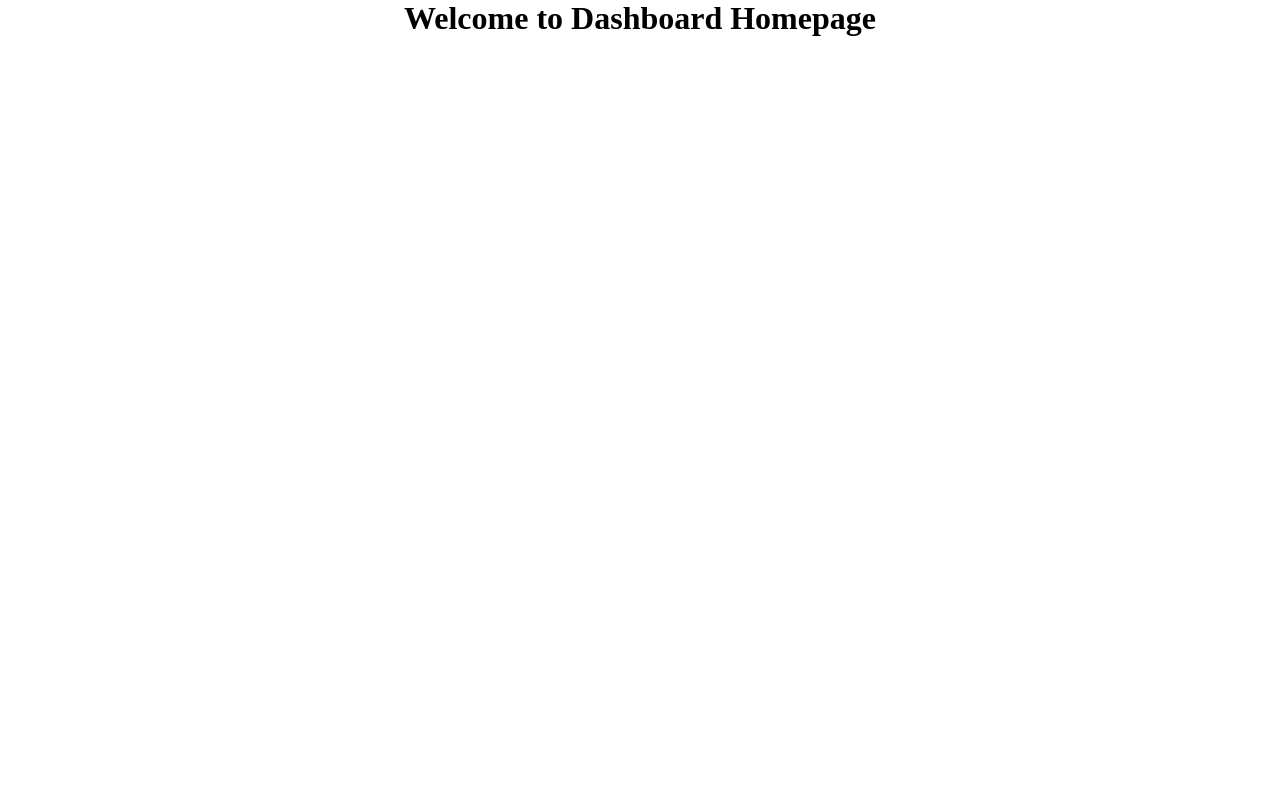
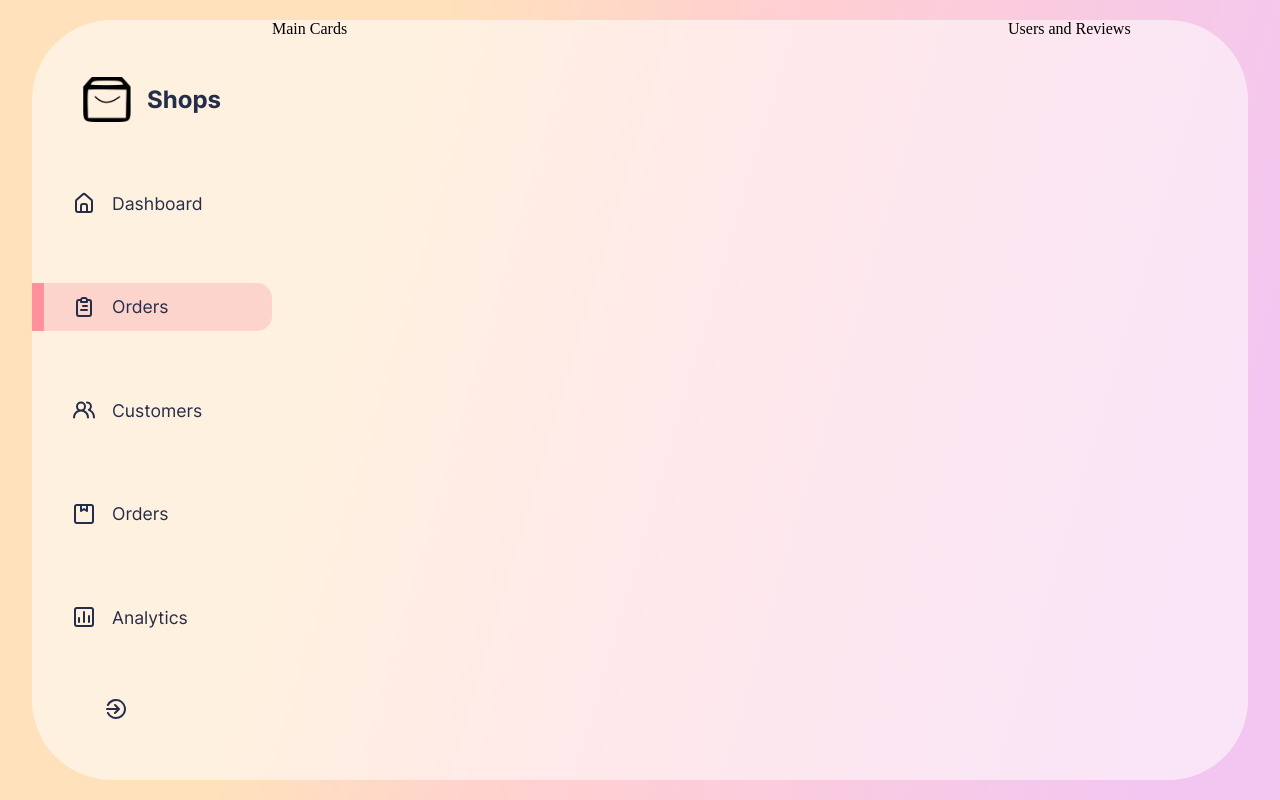
Before and after one commit to pras306/dashboard-app, a React app: page / in a window 1280 px wide. Built offline with nearby package versions, Linux system fonts and the light colour scheme.

Commit message:
Added Sidebar Component, Updated CSS files
The following changes were made:
- Created a new component named Sidebar and imported it into App
- Updated index.css file to import necessary fonts and declare colors at root level.

```diff
--- /dev/null
+++ b/src/components/Sidebar/Sidebar.css
@@ -0,0 +1,62 @@
+.app__sidebar {
+    display: flex;
+    flex-direction: column;
+    justify-content: space-evenly;
+    height: 100%;
+    color: var(--color-black);
+}
+
+.app__sidebar-logo {
+    display: flex;
+    justify-content: center;
+    align-items: center;
+    gap: 1rem;
+}
+
+.app__sidebar-logo img {
+    height: 3rem;
+    width: 3rem;
+    object-fit: contain;
+}
+
+.app__sidebar-logo h4 {
+    font-family: var(--ff-inter-bold);
+    font-size: 1.5em;
+}
+
+.app__sidebar-menu_item {
+    display: flex;
+    justify-content: center;
+    align-items: center;
+    height: 2.5rem;
+    gap: 1rem;
+    padding: 1.5rem 0;
+    padding-left: 2.5rem;
+    transition: all 400ms ease;
+    cursor: pointer;
+}
+
+.app__sidebar-menu_item:hover {
+    transform: scale(1.1);
+}
+
+.app__sidebar-menu_item span {
+    font-family: var(--ff-inter-regular);
+    font-size: 1.1em;
+    flex: 1;
+}
+
+.app__sidebar-footer {
+    padding-left: 4.5rem;
+}
+
+.active {
+    border-top-right-radius: 15px;
+    border-bottom-right-radius: 15px;
+    background: linear-gradient( to right, var(--color-pink) 5%, var(--activeItem) 5%);
+    cursor: default;
+}
+
+.active:hover {
+    transform: none;
+}
--- /dev/null
+++ b/src/components/Sidebar/Sidebar.js
@@ -0,0 +1,32 @@
+import React, { useState } from 'react';
+import { UilSignOutAlt } from '@iconscout/react-unicons';
+
+import './Sidebar.css';
+import logo from '../../assets/images/logo.png';
+
+const Sidebar = ({ menuOptions }) => {
+
+    const [ active, setActive ] = useState(1);
+
+    return (
+        <div className='app__sidebar'>
+            <div className='app__sidebar-logo'>
+                <img src={logo} alt='Logo' />
+                <h4>Shops</h4>
+            </div>
+            {menuOptions?.map((option, idx) => {
+                return (
+                    <div className={`app__sidebar-menu_item ${active === idx ? 'active' : ''}`} key={idx} onClick={() => setActive(idx)} >
+                        <option.icon />
+                        <span>{option.heading}</span>
+                    </div>
+                );
+            })}
+            <div className='app__sidebar-footer'>
+                <UilSignOutAlt />
+            </div>
+        </div>
+    );
+};
+
+export default Sidebar;
--- a/src/containers/App.css
+++ b/src/containers/App.css
@@ -1,3 +1,17 @@
 .app {
-  text-align: center;
+  display: flex;
+  justify-content: center;
+  align-items: center;
+  background: var(--bg-gradient);
+  height: 100vh;
 }
+
+.app__glass {
+  display: grid;
+  grid-template-columns: 15rem auto 15rem;
+  width: 95%;
+  height: 95%;
+  background: var(--color-glass);
+  border-radius: 5rem;
+  /* padding: 2rem; */
+}
--- a/src/containers/App.js
+++ b/src/containers/App.js
@@ -1,11 +1,27 @@
 import React from 'react';
+import { UilEstate, UilClipboardAlt, UilUsersAlt, UilPackage, UilChart } from '@iconscout/react-unicons';
 
 import './App.css';
+import Sidebar from '../components/Sidebar/Sidebar';
 
 const App = () => {
+
+  const menuOptions = [
+    { icon: UilEstate, heading: 'Dashboard' },
+    { icon: UilClipboardAlt, heading: 'Orders' },
+    { icon: UilUsersAlt, heading: 'Customers' },
+    { icon: UilPackage, heading: 'Orders' },
+    { icon: UilChart, heading: 'Analytics' },
+  ]
+
+
   return(
     <div className='app'>
-      <h1>Welcome to Dashboard Homepage</h1>
+      <div className='app__glass'>
+        <Sidebar menuOptions={menuOptions} />
+        <div>Main Cards</div>
+        <div>Users and Reviews</div>
+      </div>
     </div>
   )
 }
--- a/src/index.css
+++ b/src/index.css
@@ -4,3 +4,35 @@
   box-sizing: border-box;
   scroll-behavior: smooth;
 }
+
+@font-face {
+  font-family: 'INTER-REGULAR';
+  src: url('./assets/fonts/Inter/Inter-Regular.ttf') format('truetype');
+}
+
+@font-face {
+  font-family: 'INTER-MEDIUM';
+  src: url('./assets/fonts/Inter/Inter-Medium.ttf') format('truetype');
+}
+
+@font-face {
+  font-family: 'INTER-BOLD';
+  src: url('./assets/fonts/Inter/Inter-Bold.ttf') format('truetype');
+}
+
+:root {
+  --bg-gradient: linear-gradient(106.37deg, #ffe1bc 29.63%, #ffcfd1 51.55%, #f3c6f1 90.85%);
+  --color-yellow: linear-gradient(180deg, #F8D49A -146.42%, #FAD79D -46.42%);
+  --color-orange: #fca61f;
+  --color-black: #242d49;
+  --color-gray: #788097;
+  --color-purple: linear-gradient(180deg, #BB67FF 0%, #C484F3 100%);
+  --color-pink: #FF919D;
+  --color-glass: rgba(255, 255, 255, 0.54);
+  --boxShadow: 0px 19px 60px rgb(0 0 0 / 8%);
+  --smboxShadow: -79px 51px 60px rgba(0, 0, 0, 0.08);
+  --activeItem: #f799a354;
+  --ff-inter-regular: 'INTER-REGULAR';
+  --ff-inter-medium: 'INTER-MEDIUM';
+  --ff-inter-bold: 'INTER-BOLD';
+}
```
